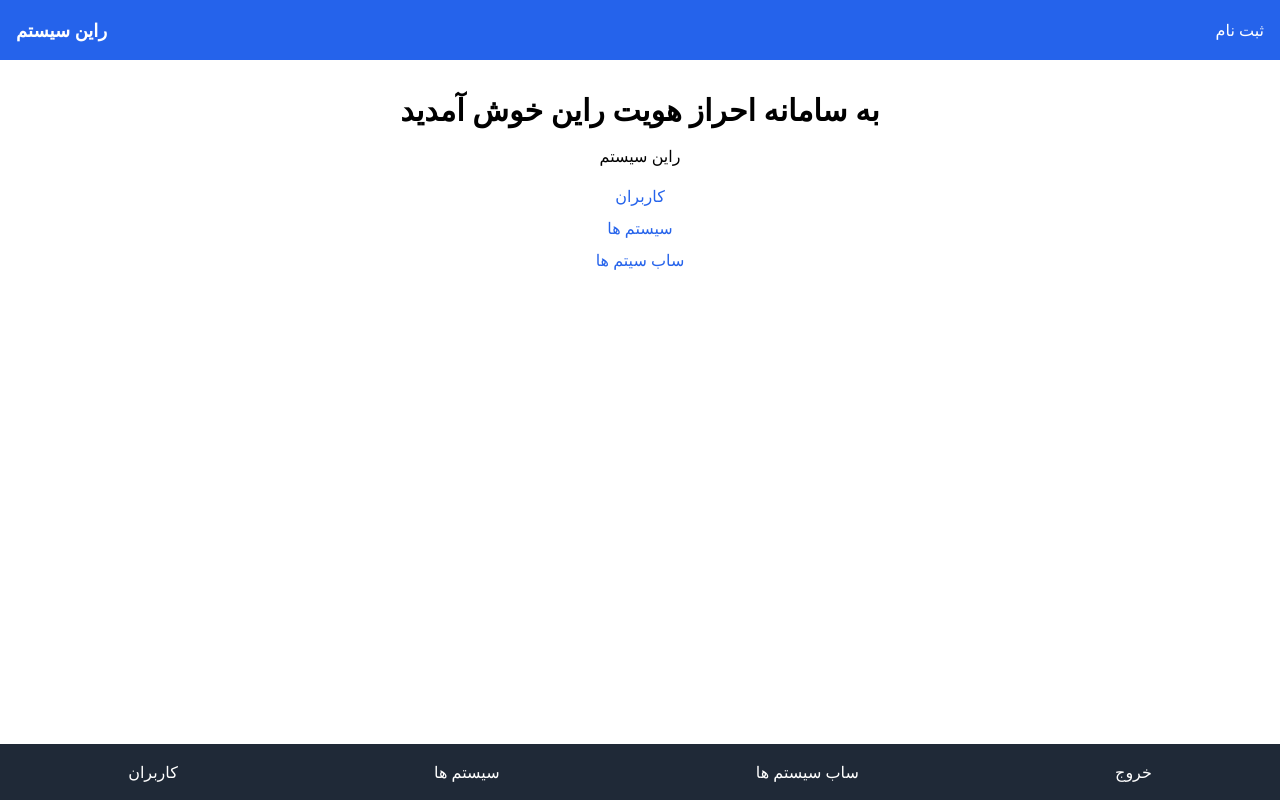
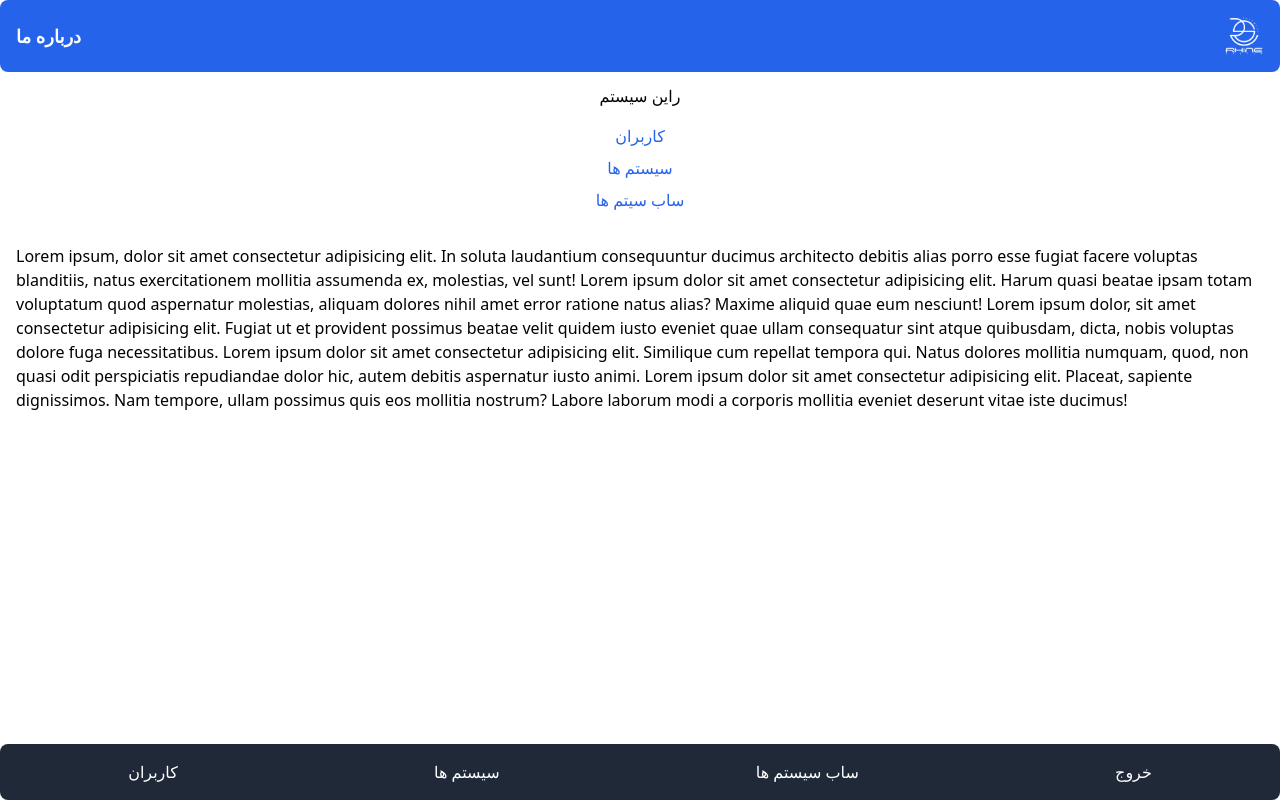
Before and after one commit to imangame2125/my-spa-app, a React (Create React App) app: page / in a window 1280 px wide. Built offline with nearby package versions, Linux system fonts and the light colour scheme.

Commit message:
work on header and footer desing

```diff
--- a/src/components/Layout/Layout.tsx
+++ b/src/components/Layout/Layout.tsx
@@ -9,6 +9,11 @@ const Layout: React.FC = () => {
         <Header/>
       <main className="flex-grow mx-4">
         <Outlet />
+        Lorem ipsum, dolor sit amet consectetur adipisicing elit. In soluta laudantium consequuntur ducimus architecto debitis alias porro esse fugiat facere voluptas blanditiis, natus exercitationem mollitia assumenda ex, molestias, vel sunt!
+        Lorem ipsum dolor sit amet consectetur adipisicing elit. Harum quasi beatae ipsam totam voluptatum quod aspernatur molestias, aliquam dolores nihil amet error ratione natus alias? Maxime aliquid quae eum nesciunt!
+        Lorem ipsum dolor, sit amet consectetur adipisicing elit. Fugiat ut et provident possimus beatae velit quidem iusto eveniet quae ullam consequatur sint atque quibusdam, dicta, nobis voluptas dolore fuga necessitatibus.
+        Lorem ipsum dolor sit amet consectetur adipisicing elit. Similique cum repellat tempora qui. Natus dolores mollitia numquam, quod, non quasi odit perspiciatis repudiandae dolor hic, autem debitis aspernatur iusto animi.
+        Lorem ipsum dolor sit amet consectetur adipisicing elit. Placeat, sapiente dignissimos. Nam tempore, ullam possimus quis eos mollitia nostrum? Labore laborum modi a corporis mollitia eveniet deserunt vitae iste ducimus!
       </main>
         <Footer/>
     </div>
--- a/src/pages/Footer.tsx
+++ b/src/pages/Footer.tsx
@@ -8,7 +8,7 @@ const Footer: React.FC = () => {
     navigate('/login')
   }
   return (
-    <footer className="bg-gray-800 text-white py-4">
+    <footer className="bg-gray-800 text-white py-4 rounded-lg fixed bottom-0 w-full">
       <div className="container mx-auto text-center">
         <ul className="flex items-center justify-around">
           <li>
--- a/src/pages/Header.tsx
+++ b/src/pages/Header.tsx
@@ -1,5 +1,6 @@
 import React, { FC } from 'react';
 import { Link, useNavigate } from 'react-router-dom';
+import Image from '../../src/assests/images/logo-logo.png'
 
 const Header: FC = () => {
   const navigate = useNavigate();
@@ -8,12 +9,12 @@ const Header: FC = () => {
     navigate('/')
   }
   return (
-    <header className="bg-blue-600 text-white py-4">
+    <header className="bg-blue-600 text-white py-4 rounded-lg	w-full fixed top-0">
       <div className=" flex justify-between items-center mx-4">
-        <Link onClick={handleNavigateHome} to="/" className="text-lg font-bold">راین سیستم</Link>
+        <Link onClick={handleNavigateHome} to="/" className="text-lg font-bold">درباره ما</Link>
         <nav className="flex items-center gap-x-2">
           <Link to="/"></Link>
-          <Link to="/login">ثبت نام</Link>
+         <img src={Image} alt="" className='w-10 h-10' />
         </nav>
       </div>
     </header>
--- a/src/pages/Login.tsx
+++ b/src/pages/Login.tsx
@@ -33,14 +33,14 @@ const navigate  = useNavigate()
   };
 
   return (
-    <section className=" min-h-screen flex items-center justify-center flex-col">
+    <section className=" min-h-screen flex items-center justify-center flex-col mx-4">
       <div className="w-full flex mb-20 justify-center">
         <img src={Logo} alt="logo" className="w-full  rounded-lg" />
       </div>
       <p className="text-base font-normal mb-4">
         .به سامانه احراز هویت راین خوش آمدید
       </p>
-      <div className="rounded-lg shadow-md">
+      <div className="rounded-lg shadow-md" >
           <input
             type="text"
             value={username}
```
Also changed, not shown: src/assests/images/logo-logo.png (added).
